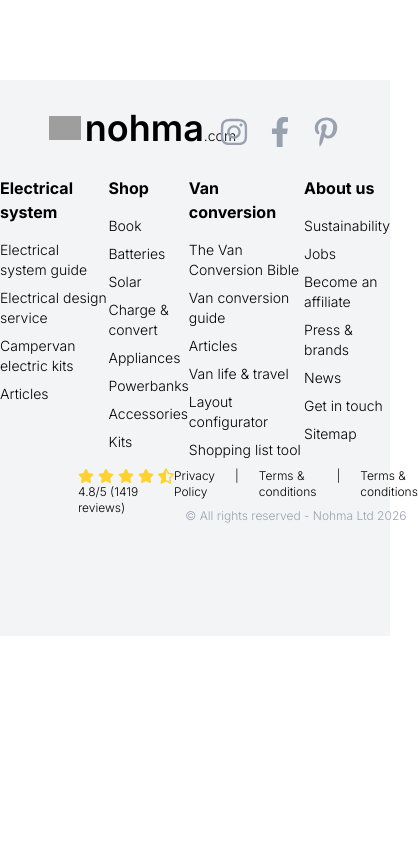
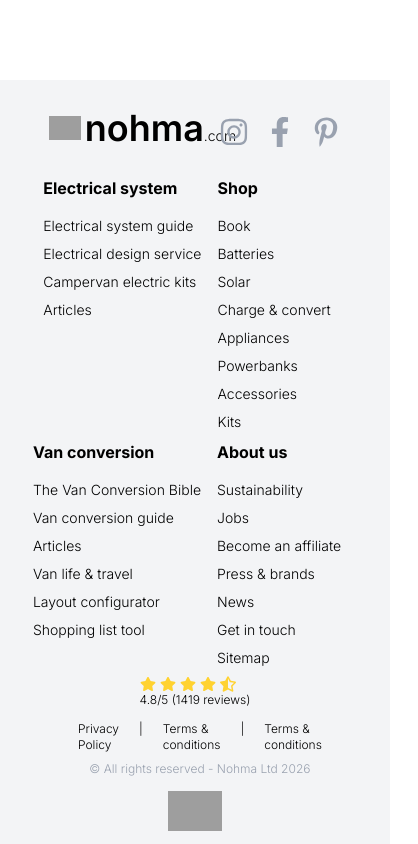
Before and after one commit to SSR14FEB/intershipTask, a React (Vite) app in the folder landing-page/: page / in a window 390 px wide. Shown: the part 838-1682 px from the top of the page, 418 px wide, since content can reach past the window. Before the commit the page ends 1474 px from the top, so only its background shows below. Built offline with nearby package versions, Linux system fonts and the light colour scheme; grey boxes are pictures that could not be loaded.

Commit message:
feat: improve Footer component layout and styling for better responsiveness

```diff
--- a/landing-page/src/components/layout/Footer.tsx
+++ b/landing-page/src/components/layout/Footer.tsx
@@ -4,7 +4,7 @@ import { FaInstagram, FaFacebookF, FaPinterestP } from "react-icons/fa";
 import Ratings from "../common/Ratings";
 function Footer() {
   return (
-    <footer className="flex w-screen flex-col items-center bg-gray-100 lg:h-130">
+    <footer className="flex w-screen  flex-col items-center bg-gray-100 lg:h-130">
       <div className="flex h-24 w-[75%] items-center justify-between pb-10 pt-10">
         {/* logo */}
         <div className="flex h-full items-center gap-1">
@@ -19,13 +19,13 @@ function Footer() {
           <FaPinterestP className="cursor-pointer text-gray-400" size={30} />
         </div>
       </div>
-      <div className="flex h-full w-full justify-center md:gap-20">
+      <div className="flex flex-wrap h-full justify-center md:gap-20">
         {footerData.map((columns, index) => (
           <div key={columns.heading} className="">
             <h4 className="text-md mb-4 font-bold">{columns.heading}</h4>
             <ul>
               {columns.items.map((item) => (
-                <li className="mb-2 text-sm font-light" key={index}>
+                <li className="mb-2 mr-4 md:mr-0 text-sm font-light" key={index}>
                   {item}
                 </li>
               ))}
@@ -33,7 +33,7 @@ function Footer() {
           </div>
         ))}
       </div>
-      <div className="flex h-42 w-[60%] items-start justify-around">
+      <div className="flex h-42 w-[60%] items-start flex-wrap justify-around">
         <div className="flex flex-col">
           <Ratings rating={4.5} />
           <p className="text-xs font-light">4.8/5 (1419 reviews)</p>
```
